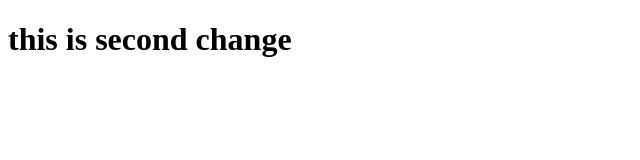
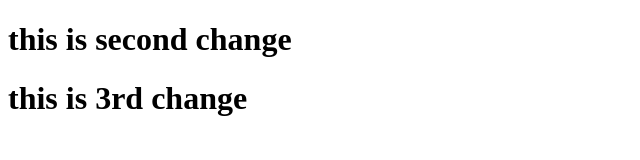
Before and after one commit to Ayushmann814/myRepo, a plain HTML site: page index.html in a window 1280 px wide. Shown: the whole page, without its empty margins (0-640 px from the left). Drawn offline with Linux system fonts and the light colour scheme.

Commit message:
this is 3rd change

```diff
--- a/index.html
+++ b/index.html
@@ -9,4 +9,5 @@
 
 </body>
 <h1> this is second change <h1>
+<h1> this is 3rd change <h1>
 </html>
```
